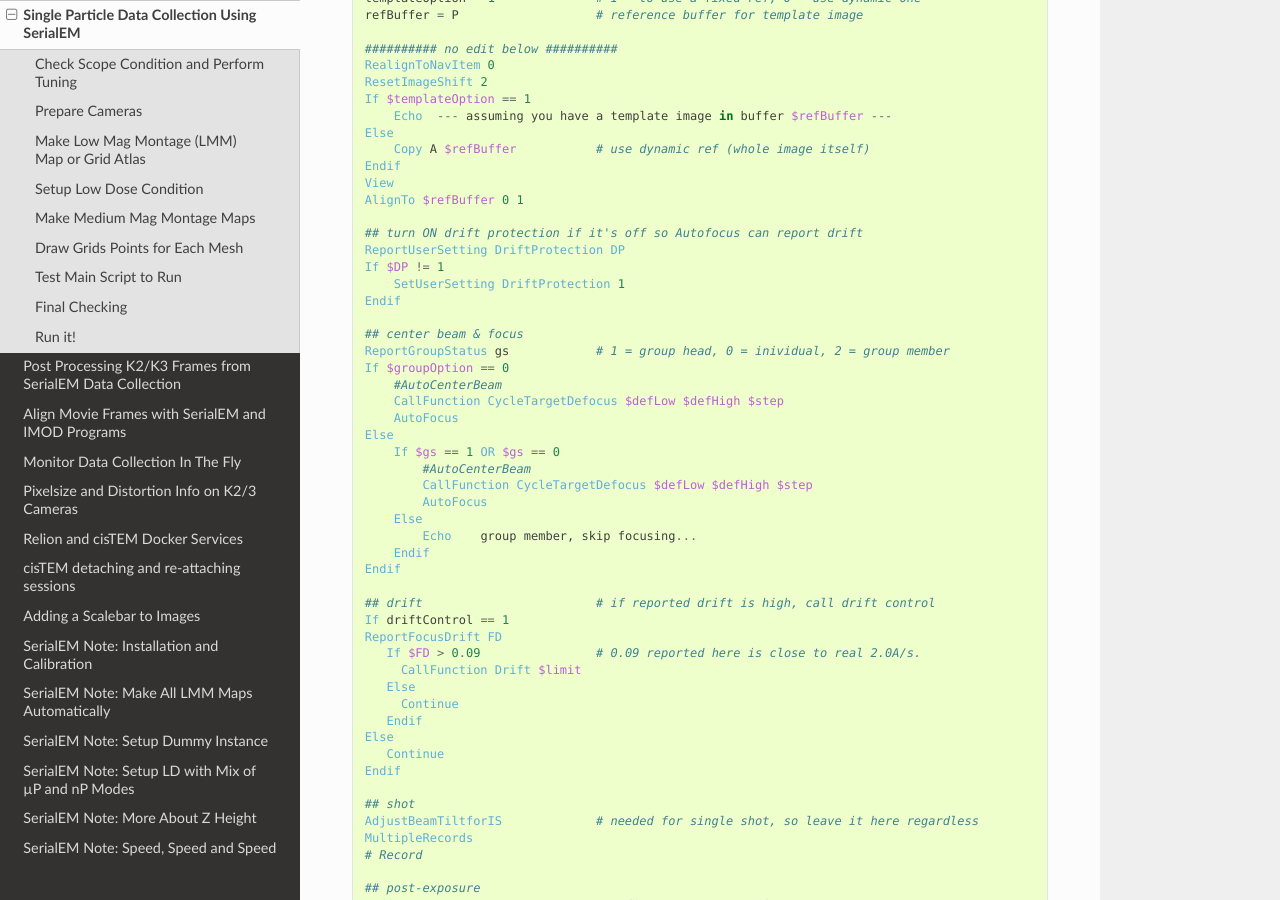
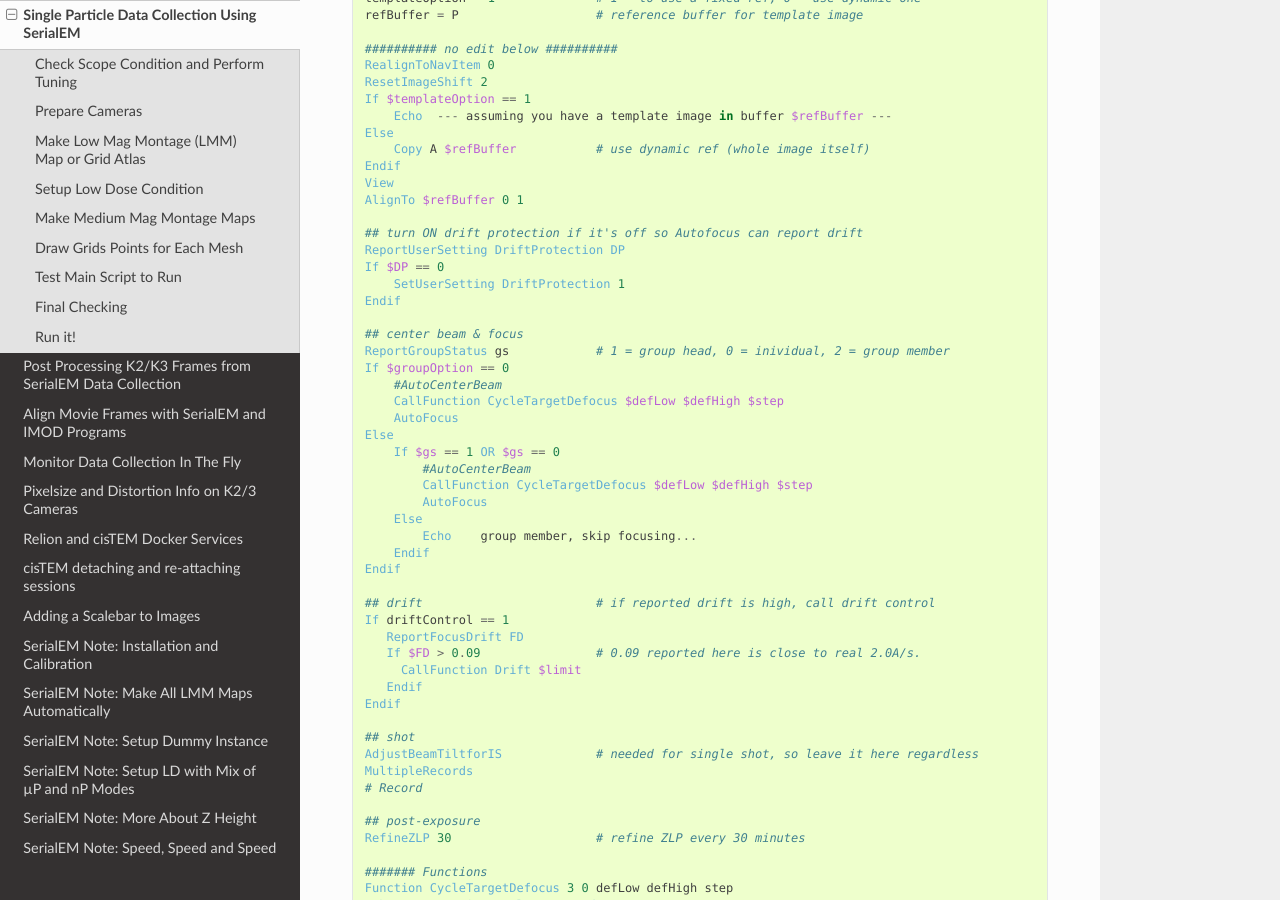
Before and after one commit to xuchen66/sphinx-emdocs, a Sphinx documentation site: the page built from source/singleparticle_serialem.rst, in a window 1280 px wide and 900 px high, scrolled down 3294 px. Built offline with Sphinx 7.4.7 and the Read the Docs theme 2.0.0, drawn with Linux system fonts in a browser that asks for light colours; pages that are not in the unit, such as notebooks, are missing from menus.

Commit message:
Update singleparticle_serialem.rst

```diff
--- a/source/singleparticle_serialem.rst
+++ b/source/singleparticle_serialem.rst
@@ -154,7 +154,7 @@
 
    ## turn ON drift protection if it's off so Autofocus can report drift
    ReportUserSetting DriftProtection DP
-   If $DP != 1
+   If $DP == 0
        SetUserSetting DriftProtection 1
    Endif
 
@@ -176,14 +176,10 @@
 
    ## drift                        # if reported drift is high, call drift control
    If driftControl == 1
-   ReportFocusDrift FD
+      ReportFocusDrift FD
       If $FD > 0.09                # 0.09 reported here is close to real 2.0A/s.
         CallFunction Drift $limit
-      Else
-        Continue
       Endif
-   Else
-      Continue
    Endif
 
    ## shot
```
